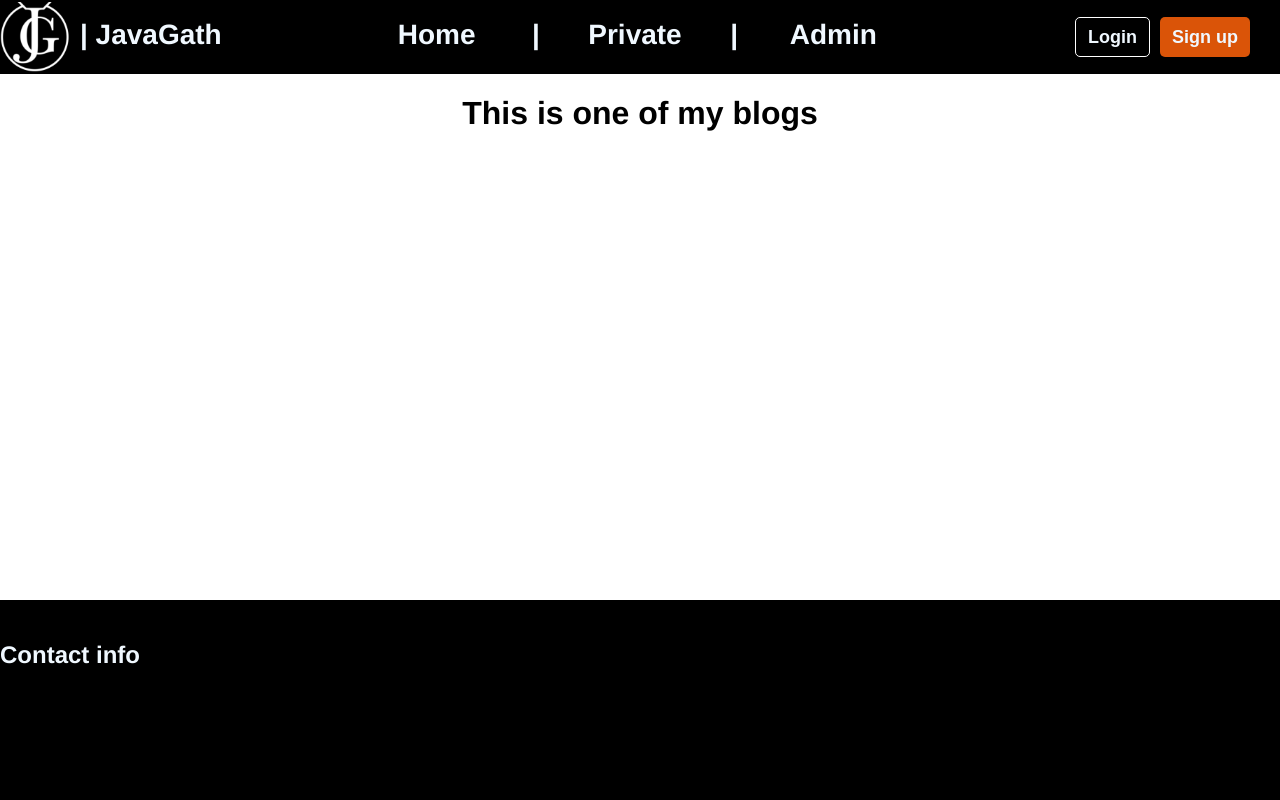
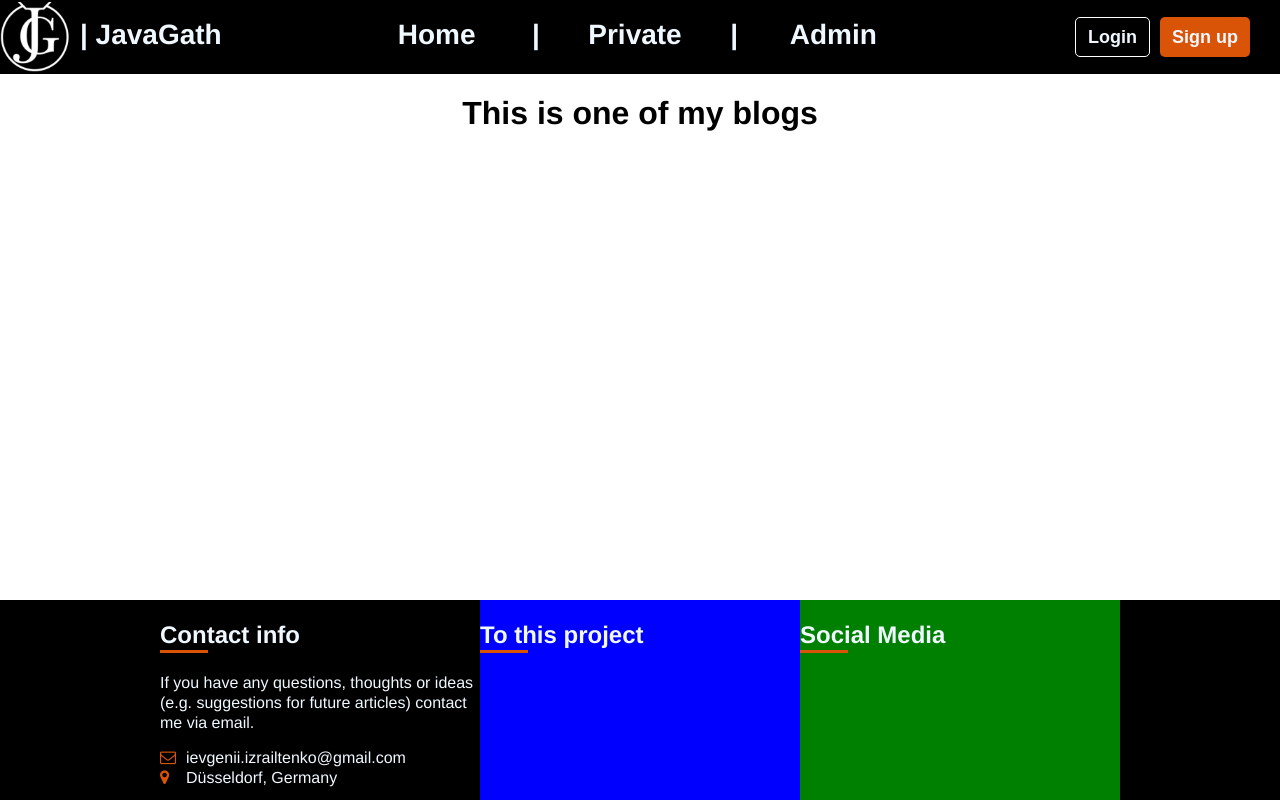
Before and after one commit to JavaGath/blog-web, a Vue app: page / in a window 1280 px wide. Built offline with nearby package versions, Linux system fonts and the light colour scheme.

Commit message:
footer contact info element

```diff
--- a/index.html
+++ b/index.html
@@ -3,6 +3,7 @@
 <head>
     <meta charset="UTF-8">
     <link rel="icon" href="/favicon.ico">
+    <link rel="stylesheet" href="https://cdnjs.cloudflare.com/ajax/libs/font-awesome/4.7.0/css/font-awesome.min.css">
     <meta name="viewport" content="width=device-width, initial-scale=1.0">
     <title>JavaGath Blog</title>
 </head>
--- a/src/App.vue
+++ b/src/App.vue
@@ -2,12 +2,11 @@
   <div class="container-wrapper">
     <HeaderComponent></HeaderComponent>
     <RouterView class="container-content"></RouterView>
-    <footer>
-      <h2>Contact info</h2>
-    </footer>
+    <FooterComponent></FooterComponent>
   </div>
 </template>
 
 <script setup lang="ts">
-import HeaderComponent from "@/components/HeaderComponent.vue";
+import HeaderComponent from '@/components/HeaderComponent.vue'
+import FooterComponent from '@/components/FooterComponent.vue'
 </script>
--- a/src/assets/base.css
+++ b/src/assets/base.css
@@ -21,6 +21,10 @@
     display: flex;
     align-items: center;
     justify-content: right;
+}
+
+.color-orange {
+    color: #da5408;
 }
 
 .container-wrapper {
@@ -49,16 +53,29 @@
     margin-right: 10px;
 }
 
+.empty-line-space {
+    margin-bottom: 15px;
+}
+
 .no-select {
-    -webkit-touch-callout: none; /* iOS Safari */
-    -webkit-user-select: none; /* Safari */
-    -moz-user-select: none; /* Old versions of Firefox */
-    -ms-user-select: none; /* Internet Explorer/Edge */
+    -webkit-touch-callout: none;
+    /* iOS Safari */
+    -webkit-user-select: none;
+    /* Safari */
+    -moz-user-select: none;
+    /* Old versions of Firefox */
+    -ms-user-select: none;
+    /* Internet Explorer/Edge */
     user-select: none;
     /* Non-prefixed version, currently
                                      supported by Chrome, Edge, Opera and Firefox */
 }
 
+
+.one-row {
+    display: inline;
+}
+
 .text-left-align {
     text-align: left;
 }
--- a/src/assets/main.css
+++ b/src/assets/main.css
@@ -1,7 +1,8 @@
 @import './dev.css';
-@import "./base.css";
+@import './base.css';
 
-body, html {
+body,
+html {
     margin: 0;
     font-family: Avenir, Helvetica, Arial, sans-serif;
     -webkit-font-smoothing: antialiased;
@@ -13,7 +14,9 @@ body, html {
 }
 
 @media screen and (max-width: 900px) {
-    body, html {
+
+    body,
+    html {
         min-width: 375px
     }
 }
@@ -36,9 +39,43 @@ button {
 
 footer {
     height: 200px;
+    display: flex;
+    justify-content: center;
+    text-align: left;
+    padding-top: 0;
 }
 
-header, footer {
+footer h2 {
+    margin-top: 0;
+}
+
+footer h2::after {
+    margin-top: -20px;
+    content: '';
+    display: block;
+    width: 15%;
+    height: 3px;
+    background-color: #da5408;
+}
+
+footer p,
+footer .row-wrapper {
+    line-height: 20px;
+    margin: 0;
+}
+
+footer .element {
+    width: 25%;
+}
+
+footer i {
+    width: 5%;
+    padding-right: 10px;
+    justify-content: right;
+}
+
+header,
+footer {
     background: black;
     color: aliceblue;
     overflow: auto;
@@ -46,7 +83,8 @@ header, footer {
     line-height: 70px;
 }
 
-header p, header a {
+header p,
+header a {
     margin: 0;
     font-size: 28px;
     font-weight: bold;
@@ -54,7 +92,8 @@ header p, header a {
     -webkit-transition: all 0.4s ease;
 }
 
-header a:link, header a:visited {
+header a:link,
+header a:visited {
     text-decoration: none;
     color: aliceblue;
 }
--- /dev/null
+++ b/src/components/FooterComponent.vue
@@ -0,0 +1,15 @@
+<template>
+  <footer>
+    <FooterContact class="element"></FooterContact>
+    <FooterProjects class="element background-dev-blue"></FooterProjects>
+    <FooterSocial class="element background-dev-green"></FooterSocial>
+  </footer>
+</template>
+
+<script setup lang="ts">
+import FooterContact from '@/components/FooterContact.vue'
+import FooterProjects from '@/components/FooterProjects.vue'
+import FooterSocial from '@/components/FooterSocial.vue'
+</script>
+
+<style scoped></style>
--- /dev/null
+++ b/src/components/FooterContact.vue
@@ -0,0 +1,21 @@
+<template>
+  <div>
+    <h2>Contact info</h2>
+    <p class="empty-line-space">
+      If you have any questions, thoughts or ideas (e.g. suggestions for future
+      articles) contact me via email.
+    </p>
+    <div class="row-wrapper">
+      <i class="fa fa-envelope-o color-orange" aria-hidden="true"></i>
+      <p class="one-row">ievgenii.izrailtenko@gmail.com</p>
+    </div>
+    <div class="row-wrapper">
+      <i class="fa fa-map-marker color-orange" aria-hidden="true"></i>
+      <p class="one-row">Düsseldorf, Germany</p>
+    </div>
+  </div>
+</template>
+
+<script setup lang="ts"></script>
+
+<style scoped></style>
--- /dev/null
+++ b/src/components/FooterProjects.vue
@@ -0,0 +1,9 @@
+<template>
+  <div>
+    <h2>To this project</h2>
+  </div>
+</template>
+
+<script setup lang="ts"></script>
+
+<style scoped></style>
--- /dev/null
+++ b/src/components/FooterSocial.vue
@@ -0,0 +1,9 @@
+<template>
+  <div>
+    <h2>Social Media</h2>
+  </div>
+</template>
+
+<script setup lang="ts"></script>
+
+<style scoped></style>
```
